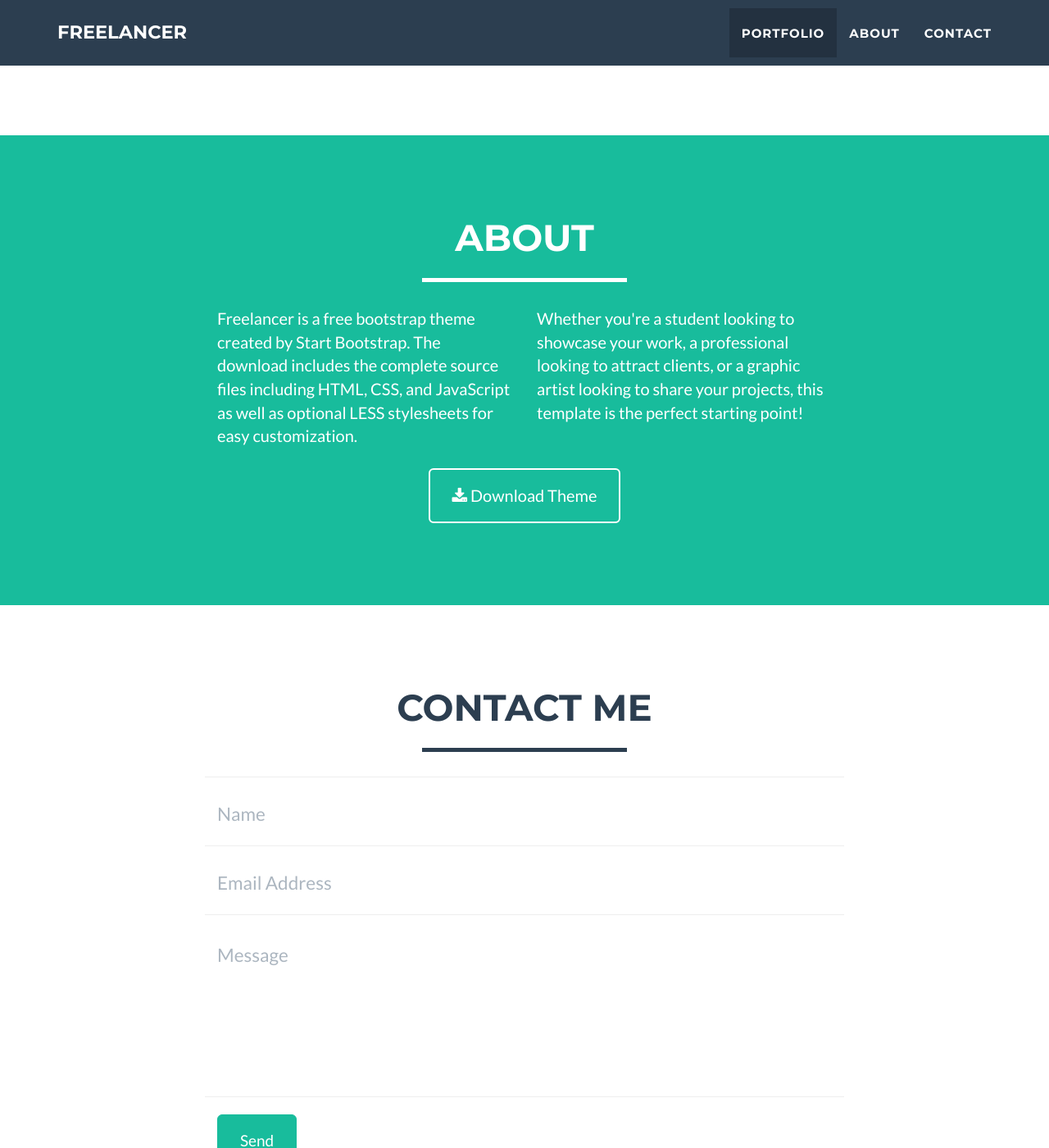
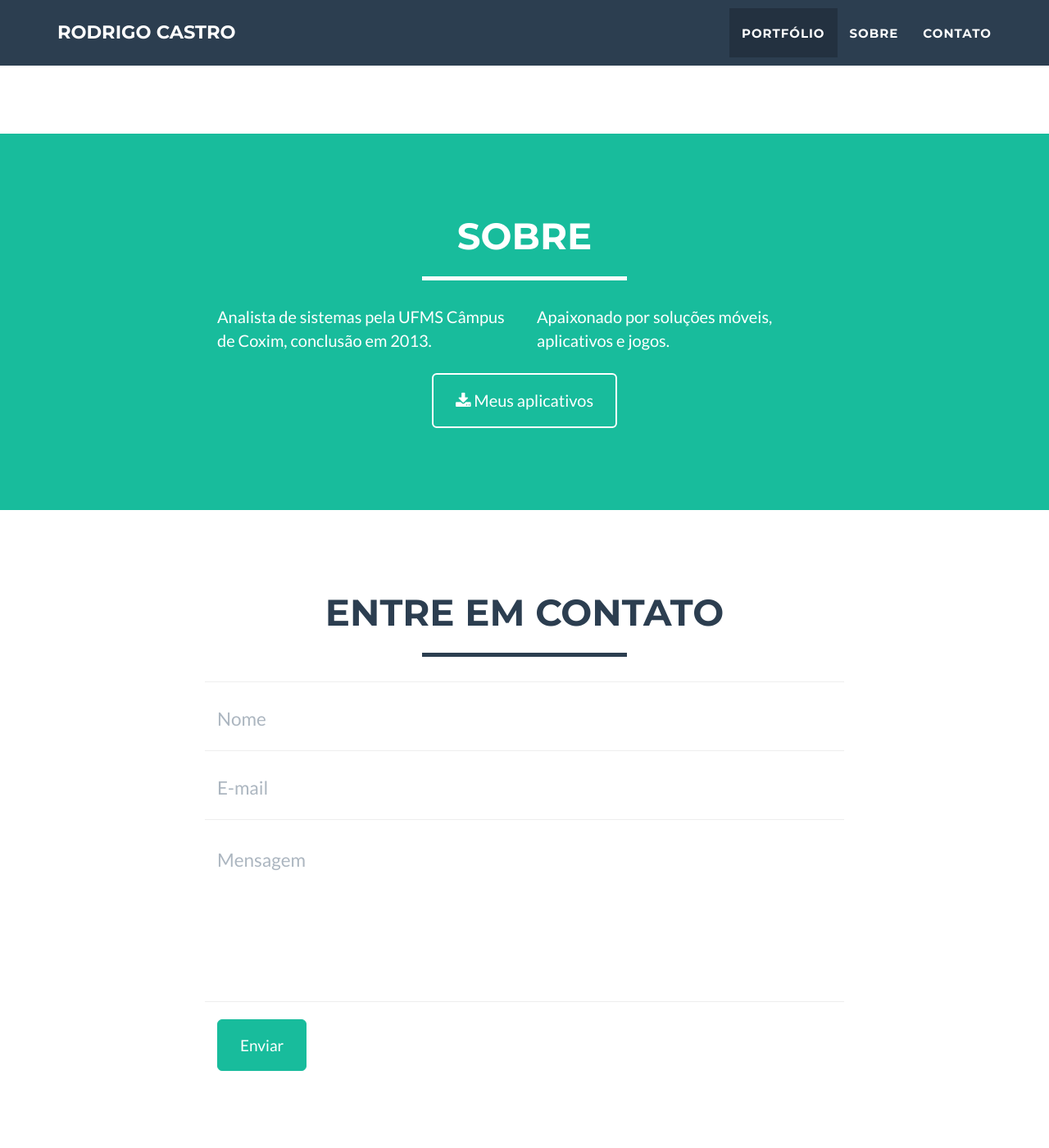
Before and after one commit to castrors/blog_old, a Jekyll site: the page built from index.html, in a window 1280 px wide and 1400 px high, scrolled down 1500 px. Shown: the whole window at 82% size. Built offline with Jekyll 4.4.1, drawn with Linux system fonts in a browser that asks for light colours; some of the changed text lies outside the part shown.

Commit message:
traduzindo e atualizando informações

```diff
--- a/_config.yml
+++ b/_config.yml
@@ -1,10 +1,10 @@
 # Site settings
-title: Freelancer
-email: your-email@domain.com
-url: https://example.github.io
+title: Rodrigo Castro
+email: rodrigodesouzacastro@gmail.com
+url: https://castrors.github.io
 description: "Write an awesome description for your new site here. You can edit this line in _config.yml. It will appear in your document head meta (for Google search results) and in your feed.xml site description."
-skills: "Web Developer - Graphic Artist - User Experience Designer"
-meta_author: LastName FirstName
+skills: "Desenvolvedor de aplicações web e mobile"
+meta_author: Castro Rodrigo
 
 # Google webmaster tools
 google_verify:
@@ -31,31 +31,31 @@ color:
 
 # Footer settings
 footer:
-  copyright: Dr. Henry Jekyll
-  location: Location
-  social: Around the Web
-  credits: Credits
+  copyright: Castro Dev
+  location: Localização
+  social: Por aí na internet
+  credits: Créditos
 
 # Social networks usernames (many more available: google-plus, flickr, dribbble, pinterest, instagram, tumblr, linkedin, etc.)
 social:
   - title: twitter
-    url: http://twitter.com/jekyllrb
+    url: http://twitter.com/rodrigocastro_o
   - title: facebook
-    url:
-  - title: stack-overflow
-    url: http://stackoverflow.com/questions/tagged/jekyll
+    url: https://www.facebook.com/boderodrigo
+ # - title: stack-overflow
+ #  url: http://stackoverflow.com/questions/tagged/jekyll
   - title: bitbucket
-    url: http://bitbucket.org/jekyll
+    url: https://bitbucket.org/rodrigocastro
   - title: github
-    url: http://github.com/jekyll
+    url: http://github.com/castrors
 
 # Postal address (add as many lines as necessary)
 address:
-  - line: 3481 Melrose Place
-  - line: Beverly Hills, CA 90210
+  - line: Coxim
+  - line: MS - BR
 
 # Credits content
-credits: 'Freelancer is a free to use, open source Bootstrap theme created by <a href="http://startbootstrap.com">Start Bootstrap</a>.'
+credits:  'Esta página foi feita utilizando <a href="http://startbootstrap.com">Start Bootstrap</a>.'
 
 # Build settings
 markdown: kramdown
--- a/_includes/about.html
+++ b/_includes/about.html
@@ -3,20 +3,20 @@
         <div class="container">
             <div class="row">
                 <div class="col-lg-12 text-center">
-                    <h2>About</h2>
+                    <h2>Sobre</h2>
                     <hr class="star-light">
                 </div>
             </div>
             <div class="row">
                 <div class="col-lg-4 col-lg-offset-2">
-                    <p>Freelancer is a free bootstrap theme created by Start Bootstrap. The download includes the complete source files including HTML, CSS, and JavaScript as well as optional LESS stylesheets for easy customization.</p>
+                    <p>Analista de sistemas pela UFMS Câmpus de Coxim, conclusão em 2013.</p>
                 </div>
                 <div class="col-lg-4">
-                    <p>Whether you're a student looking to showcase your work, a professional looking to attract clients, or a graphic artist looking to share your projects, this template is the perfect starting point! </p>
+                    <p>Apaixonado por soluções móveis, aplicativos e jogos.</p>
                 </div>
                 <div class="col-lg-8 col-lg-offset-2 text-center">
-                    <a href="#" class="btn btn-lg btn-outline">
-                        <i class="fa fa-download"></i> Download Theme
+                    <a href="https://play.google.com/store/apps/developer?id=Castro+Dev" target="blank" class="btn btn-lg btn-outline">
+                        <i class="fa fa-download"></i> Meus aplicativos
                     </a>
                 </div>
             </div>
--- a/_includes/contact_disqus.html
+++ b/_includes/contact_disqus.html
@@ -3,7 +3,7 @@
        <div class="container">
            <div class="row">
                <div class="col-lg-12 text-center">
-                   <h2>Contact me</h2>
+                   <h2>Entre em contato</h2>
                    <hr class="star-primary">
                </div>
            </div>
--- a/_includes/contact_static.html
+++ b/_includes/contact_static.html
@@ -3,35 +3,35 @@
 	<div class="container">
 		<div class="row">
 			<div class="col-lg-12 text-center">
-				<h2>Contact Me</h2>
+				<h2>Entre em contato</h2>
 				<hr class="star-primary">
 			</div>
 		</div>
 		<div class="row">
 			<div class="col-lg-8 col-lg-offset-2">
-				<form  action="//formspree.io/you@email.com" method="POST" name="sentMessage" id="contactForm" novalidate>
+				<form  action="//formspree.io/rodrigodesouzacastro@gmail.com" method="POST" name="sentMessage" id="contactForm" novalidate>
 					<div class="row control-group">
 						<div class="form-group col-xs-12 floating-label-form-group controls">
-							<label>Name</label>
-							<input type="text" name="name" class="form-control" placeholder="Name" id="name" required data-validation-required-message="Please enter your name.">
+							<label>Nome</label>
+							<input type="text" name="name" class="form-control" placeholder="Nome" id="name" required data-validation-required-message="Por favor, digite seu nome.">
 							<p class="help-block text-danger"></p>
 						</div>
 					</div>
 					<div class="row control-group">
 						<div class="form-group col-xs-12 floating-label-form-group controls">
-							<label>Email Address</label>
-							<input type="email" name="_replyto" class="form-control" placeholder="Email Address" id="email" required data-validation-required-message="Please enter your email address.">
+							<label>E-mail</label>
+							<input type="email" name="_replyto" class="form-control" placeholder="E-mail" id="email" required data-validation-required-message="Por favor, digite seu e-mail.">
 							<p class="help-block text-danger"></p>
 						</div>
 					</div>
 					<div>
-						<input type="hidden"  name="_subject" value="New submission!">
+						<input type="hidden"  name="_subject" value="[Contato-CastroDev]">
 						<input type="text" name="_gotcha" style="display:none" />
 					</div>
 					<div class="row control-group">
 						<div class="form-group col-xs-12 floating-label-form-group controls">
-							<label>Message</label>
-							<textarea rows="5" name="message" class="form-control" placeholder="Message" id="message" required data-validation-required-message="Please enter a message."></textarea>
+							<label>Mensagem</label>
+							<textarea rows="5" name="message" class="form-control" placeholder="Mensagem" id="message" required data-validation-required-message="Por favor, digite a mensagem."></textarea>
 							<p class="help-block text-danger"></p>
 						</div>
 					</div>
@@ -39,7 +39,7 @@
 					<div id="success"></div>
 					<div class="row">
 						<div class="form-group col-xs-12">
-							<button type="submit" class="btn btn-success btn-lg">Send</button>
+							<button type="submit" class="btn btn-success btn-lg">Enviar</button>
 						</div>
 					</div>
 				</form>
--- a/_includes/nav.html
+++ b/_includes/nav.html
@@ -19,13 +19,13 @@
                         <a href="#page-top"></a>
                     </li>
                     <li class="page-scroll">
-                        <a href="#portfolio">Portfolio</a>
+                        <a href="#portfolio">Portfólio</a>
                     </li>
                     <li class="page-scroll">
-                        <a href="#about">About</a>
+                        <a href="#about">Sobre</a>
                     </li>
                     <li class="page-scroll">
-                        <a href="#contact">Contact</a>
+                        <a href="#contact">Contato</a>
                     </li>
                 </ul>
             </div>
```
Also changed, not shown: img/profile.png, 1 other file.
